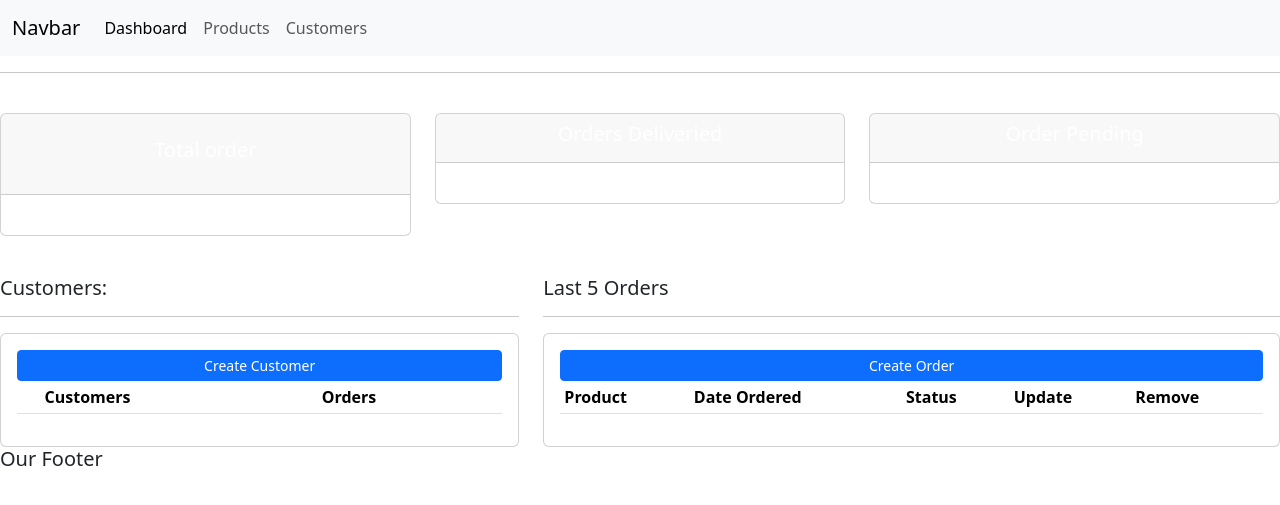
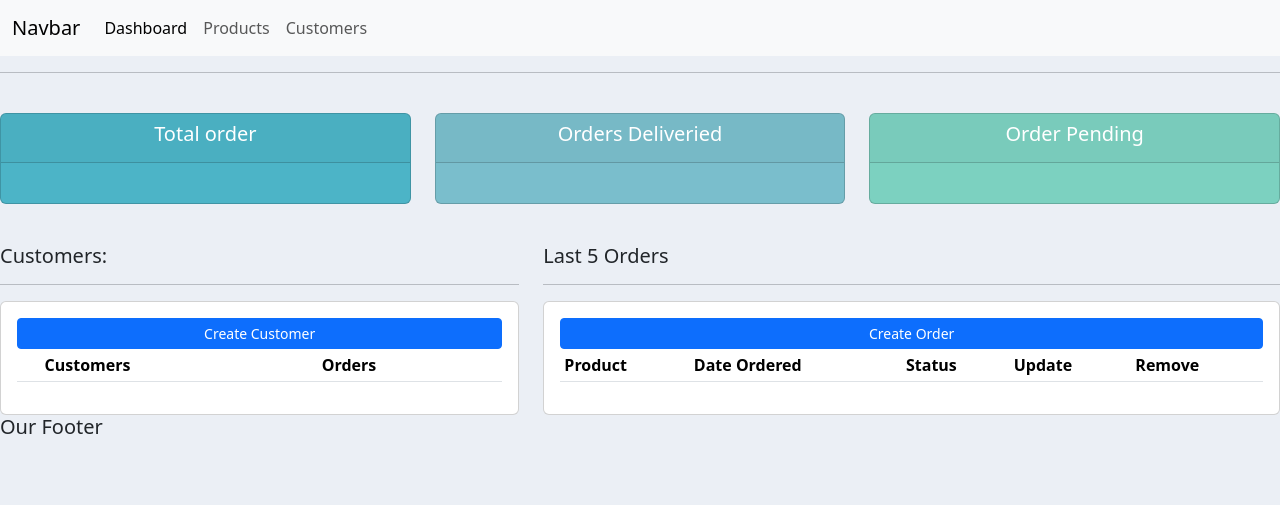
Before and after one commit to Roshanshres/crm, a Django app: page / in a window 1280 px wide. Shown: the top 505 px of the page. Run offline with Django 4.2, Linux system fonts and the light colour scheme; lists and menus that the app fills with data are empty.

Commit message:
create status html css

```diff
--- a/accounts/templates/accounts/main.html
+++ b/accounts/templates/accounts/main.html
@@ -3,6 +3,26 @@
     <head>
         <title>   CRM   </title>
         <link href="https://cdn.jsdelivr.net/npm/bootstrap@5.3.2/dist/css/bootstrap.min.css" rel="stylesheet" integrity="sha384-T3c6CoIi6uLrA9TneNEoa7RxnatzjcDSCmG1MXxSR1GAsXEV/Dwwykc2MPK8M2HN" crossorigin="anonymous">
+
+
+
+
+        <style>
+
+            body{
+                background-color: #ebeff5;
+            }
+            #total-orders{
+                background-color: #4cb4c7;
+            }
+            #orders-delivered{
+                background-color: #7abecc;
+            }
+            #order-pending{
+                background-color: #7CD1C0;
+            }
+
+        </style>
 
     </head>
     <body>
--- a/accounts/templates/accounts/status.html
+++ b/accounts/templates/accounts/status.html
@@ -6,7 +6,7 @@
         <div class ="col-md">
             <div class = "card text-center text-white mb-3" id="total-orders" >
                 <div class = "card-header">
-                    <h5 class ="card-body">Total order </h5>
+                    <h5 class ="card-title">Total order </h5>
                 </div>
                 <div class = "card-body">
                     <h3 class="card-title"></h3>
```
Also changed, not shown: accounts/templates/accounts/product.html (+20 -1 lines).
